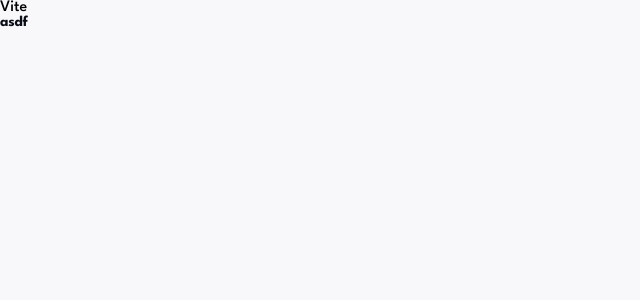
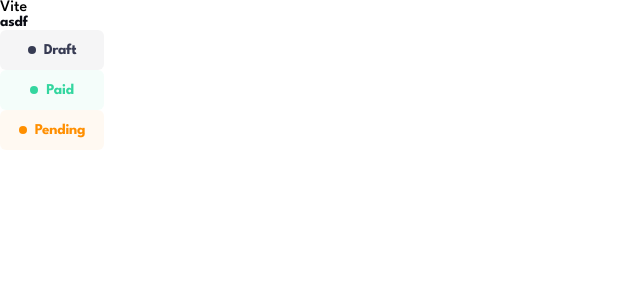
Before and after one commit to landot/invoice-app, a React (Vite) app: page / in a window 1280 px wide. Shown: the top 300 px of the page, without its empty margins (0-640 px from the left). Built offline with nearby package versions, Linux system fonts and the light colour scheme.

Commit message:
add invoicestatus component

```diff
--- a/src/App.tsx
+++ b/src/App.tsx
@@ -1,3 +1,4 @@
+import { InvoiceStatus } from "./components/InvoiceStatus"
 import GlobalStyle from "./styles/globalStyles"
 import { HeadingS } from "./styles/header/HeadingS.styles"
 import Theme from "./styles/themeProvider"
@@ -10,6 +11,9 @@ function App() {
         <GlobalStyle />
         <p>Vite</p>
         <HeadingS>asdf</HeadingS>
+        <InvoiceStatus type='draft'/>
+        <InvoiceStatus type='paid'/>
+        <InvoiceStatus type='pending'/>
       </div>
     </Theme>
   )
--- /dev/null
+++ b/src/components/InvoiceStatus.tsx
@@ -0,0 +1,12 @@
+import { HeadingS } from "../styles/header/HeadingS.styles";
+import { StyledInvoice, Circle } from "../styles/InvoiceStatus.styles";
+
+
+export function InvoiceStatus(props: {type: 'paid' | 'pending' | 'draft'}) {
+    return (
+        <StyledInvoice $type={props.type}>
+            <Circle $type={props.type} />
+            <HeadingS>{props.type}</HeadingS>
+        </StyledInvoice>
+    )
+}
--- a/src/main.tsx
+++ b/src/main.tsx
@@ -1,6 +1,6 @@
 import React from 'react'
 import ReactDOM from 'react-dom/client'
-import App from './App.tsx'
+import App from './App'
 
 ReactDOM.createRoot(document.getElementById('root') as HTMLElement).render(
   <React.StrictMode>
--- /dev/null
+++ b/src/styles/InvoiceStatus.styles.ts
@@ -0,0 +1,45 @@
+import styled from "styled-components"
+import { HeadingS } from "./header/HeadingS.styles"
+
+export const Circle = styled.span<{$type: 'paid' | 'pending' | 'draft'}>`
+    width: 8px;
+    height: 8px;
+    border-radius: 50%;
+    background-color: ${({$type, theme}) =>
+        $type === 'paid' && theme.colors.green ||
+        $type === 'pending' && theme.colors.orange ||
+        theme.colors.darkGray
+    };
+`
+export const StyledInvoice = styled.div<{$type: 'paid' | 'pending' | 'draft'}>`
+    display: flex;
+    justify-content: center;
+    align-items: center;
+    width: 104px;
+    height: 40px;
+    border-radius: 6px;
+
+    background: ${({$type, theme}) =>
+        $type === 'paid' && theme.colors.greenWithOpacity ||
+        $type === 'pending' && theme.colors.orangeWithOpacity ||
+        theme.colors.darkGrayWithOpacity
+    };
+
+    ${Circle} {
+        margin-right: 8px;
+        background: ${({$type, theme}) =>
+            $type === 'paid' && theme.colors.green ||
+            $type === 'pending' && theme.colors.orange ||
+            theme.colors.darkGray
+        };
+    };
+
+    ${HeadingS} {
+        color: ${({$type, theme}) =>
+            $type === 'paid' && theme.colors.green ||
+            $type === 'pending' && theme.colors.orange ||
+            theme.colors.darkGray
+        };
+        text-transform: capitalize;
+    };
+`
--- a/src/styles/globalStyles.ts
+++ b/src/styles/globalStyles.ts
@@ -1,9 +1,9 @@
 import { createGlobalStyle } from 'styled-components';
 
 const GlobalStyle = createGlobalStyle`
-    html, body, #app, #app>div {
-        height: 100%;
-        background: #F8F8FB;
+    #app {
+        position: relative;
+        height: 100dvh;
     }
 
     input, textarea, button {font-family: inherit}
--- a/src/styles/themeProvider.tsx
+++ b/src/styles/themeProvider.tsx
@@ -13,9 +13,15 @@ export const theme: DefaultTheme = {
         black: "#0C0E16",
         mirageBlack: "#141625",
         red: "#EC5757",
-        lightRed: "#9277FF",
+        lightRed: "#FF9797",
         lightGray: "#F8F8FB",
         white: "#FFFFFF",
+        green: "#33D69F",
+        greenWithOpacity: "rgb(51, 214, 159, .05)",
+        orange: "#FF8F00",
+        orangeWithOpacity: "rgb(255, 143, 0, .05)",
+        darkGray: "#373B53",
+        darkGrayWithOpacity: "rgb(55, 59, 83, .05)",
     },
     weight: {
         normal: '500',
--- a/styled.d.ts
+++ b/styled.d.ts
@@ -16,6 +16,12 @@ declare module 'styled-components' {
         lightRed: string,
         lightGray: string,
         white: string,
+        green: string,
+        greenWithOpacity: string,
+        orange: string,
+        orangeWithOpacity: string,
+        darkGray: string,
+        darkGrayWithOpacity: string,
     },
     weight: {
         normal: string,
```
Also changed, not shown: 1 other file (tests, documents, lock files or other folders).
